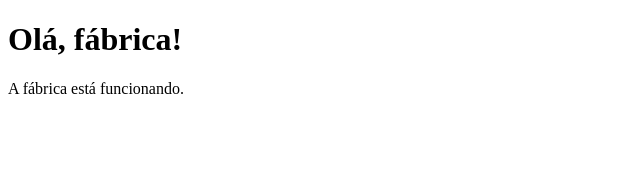
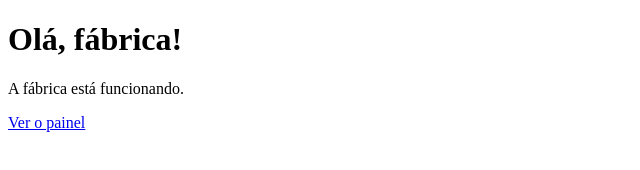
Before and after one commit to Luis-development-mova/factory-software, a plain HTML site: page index.html in a window 1280 px wide. Shown: the full height of the page, 0-640 px from the left. Drawn offline with Linux system fonts and the light colour scheme.

Commit message:
feat: add link to triage dashboard
Closes #3

```diff
--- a/index.html
+++ b/index.html
@@ -8,5 +8,6 @@
 <body>
   <h1>Olá, fábrica!</h1>
   <p>A fábrica está funcionando.</p>
+  <p><a href="factory/jobs/index.html">Ver o painel</a></p>
 </body>
 </html>
```
